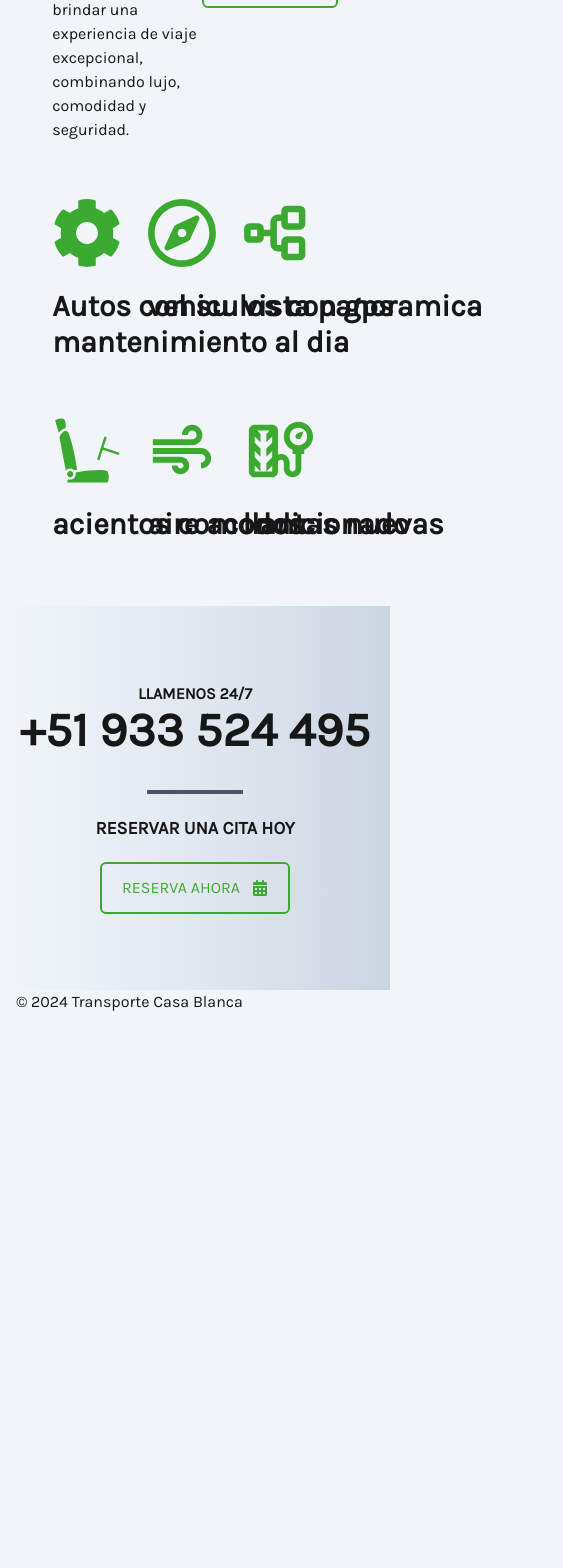
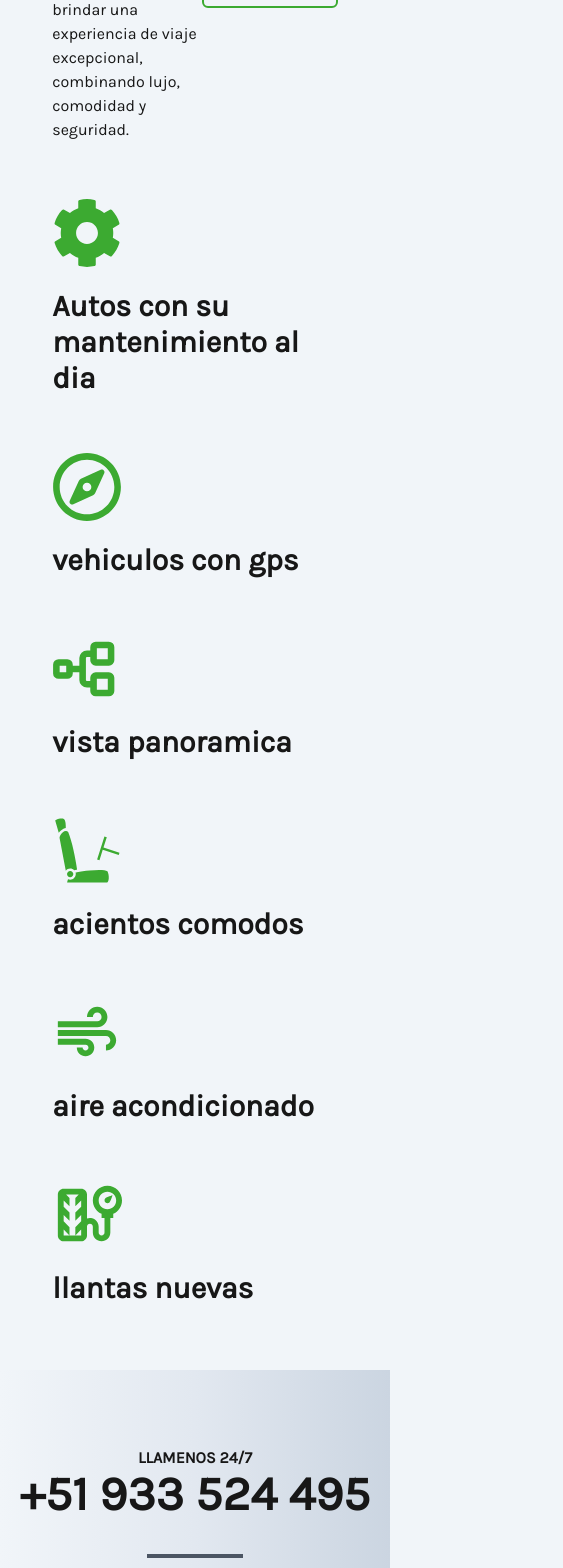
Before and after one commit to aaronJau21/transporte-casa-blanca, a Next.js app: page /home in a window 390 px wide. Shown: the part 1393-2961 px from the top of the page, 563 px wide, since content can reach past the window. Before the commit the page ends 2407 px from the top, so only its background shows below. Built offline with nearby package versions, Linux system fonts and the light colour scheme.

Commit message:
response1

```diff
--- a/src/components/Footer.tsx
+++ b/src/components/Footer.tsx
@@ -1,6 +1,6 @@
 export const Footer = () => {
   return (
-    <footer className="bg-primarypa">
+    <footer className="bg-primary">
       <div className="container mx-auto w-11/12">
         <p>© 2024 Transporte Casa Blanca</p>
       </div>
--- a/src/home/Offer.tsx
+++ b/src/home/Offer.tsx
@@ -69,7 +69,7 @@ export const Offer = () => {
           </Link>
         </button>
       </div>
-      <div className="grid grid-cols-3 mx-9 mb-16">
+      <div className="grid grid-cols-1 sm:grid-cols-2 md:grid-cols-2 lg:grid-cols-3 mx-9 mb-16">
         {offerceItem.map((item) => (
           <OfferItem key={item.title} {...item} />
         ))}
--- a/src/home/OfferItem.tsx
+++ b/src/home/OfferItem.tsx
@@ -7,7 +7,7 @@ export const OfferItem = ({ icon, title }: Props) => {
   return (
     <div className="mt-14">
       {icon}
-      <div className="mt-5 w-80">
+      <div className="mt-5 lg:w-80">
         <p className="text-3xl font-black">{title}</p>
       </div>
     </div>
```
